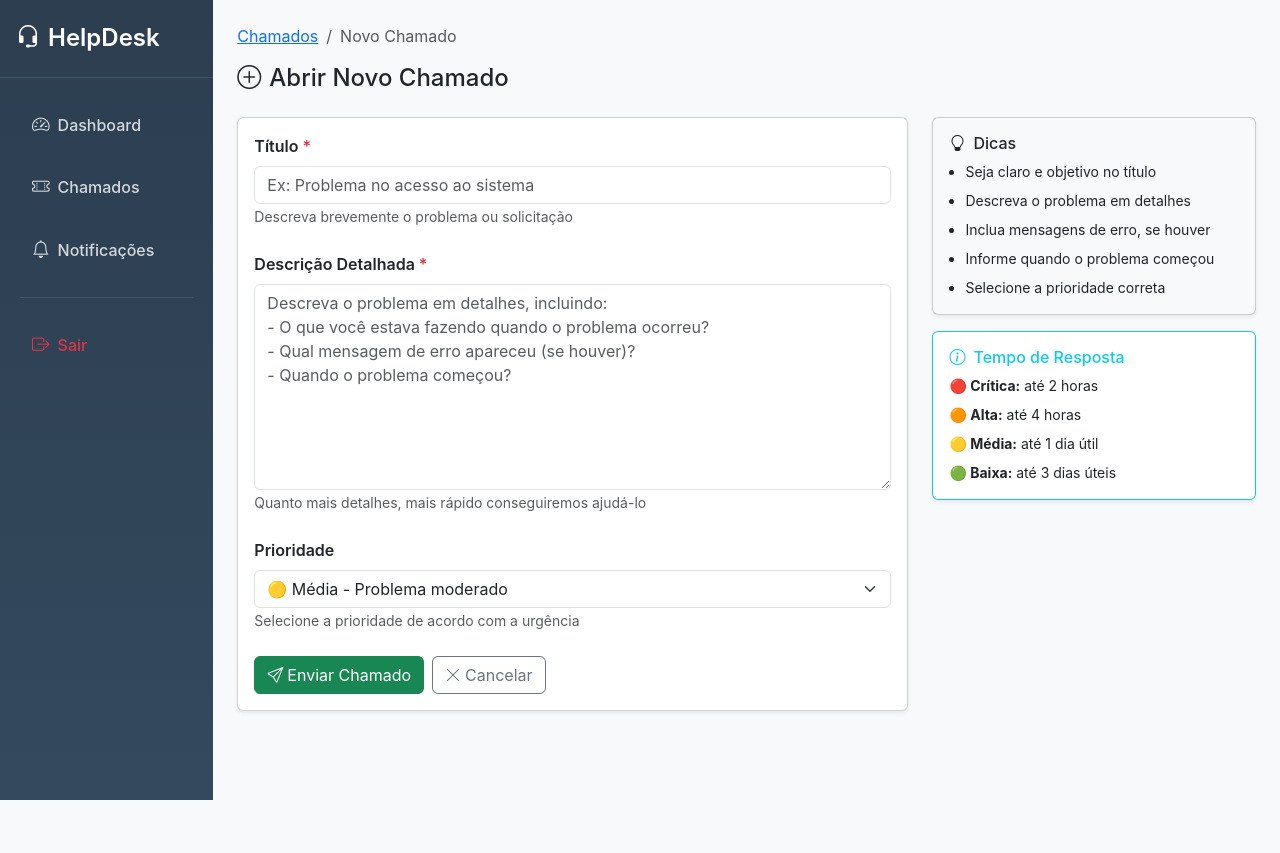
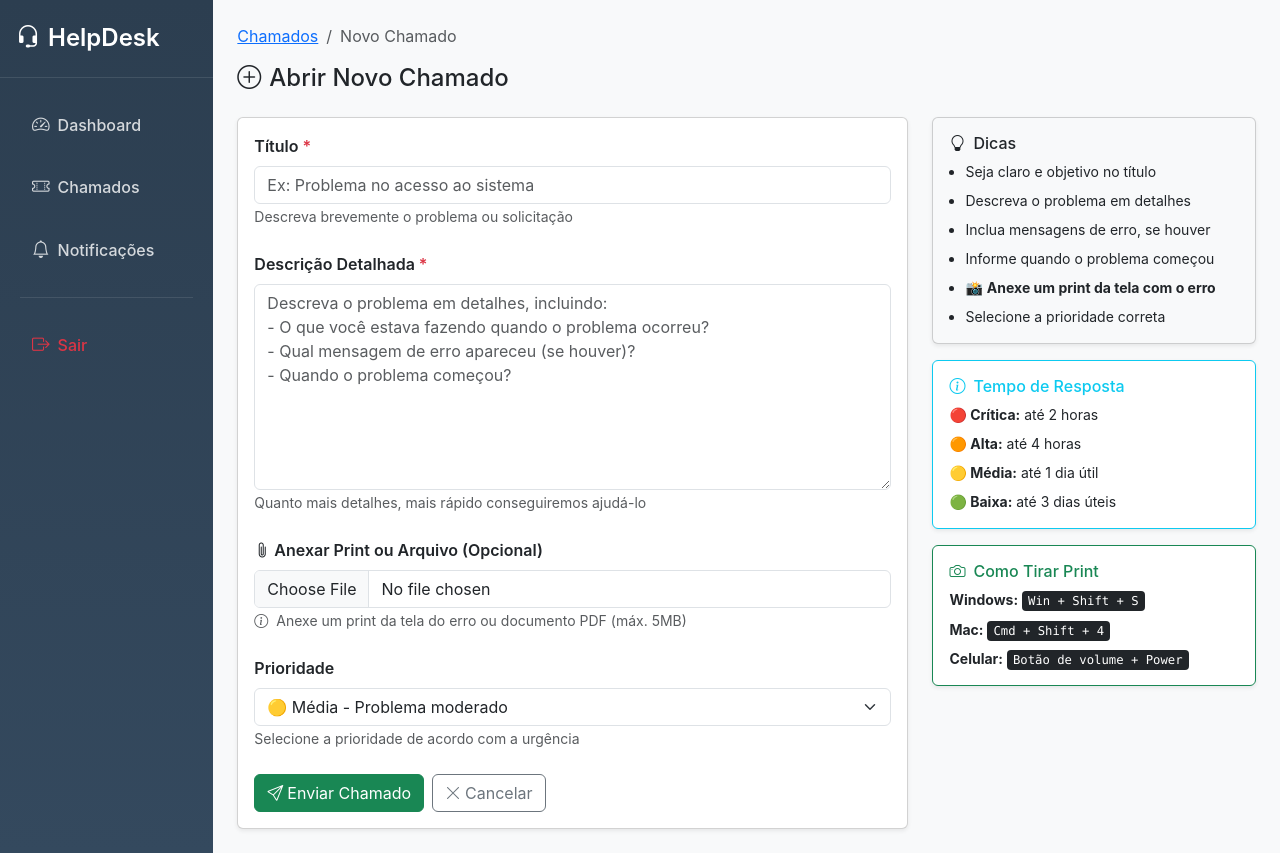
Before and after one commit to MarcusViniciusJose/helpdesk, a PHP site: page /create.php in a window 1280 px wide. Before the commit the page ends 800 px from the top, so only its background shows below. Run offline with PHP 8.4, Linux system fonts and the light colour scheme; some libraries are stand-ins or nearby versions.

Commit message:
Help-Desk 1.1.0
Adição de um novo botão para enviar arquivos ou prints, para facilitar a abertura de chamado.

```diff
--- a/App/views/layouts/main.php
+++ b/App/views/layouts/main.php
@@ -204,19 +204,19 @@ $isAdminOrTI = $currentUser && in_array($currentUser['role'], ['admin', 'ti'], t
                                 </li>
 
                                 <?php if ($isAdminOrTI): ?>
+                                    <li class="nav-item">
+                                        <a class="nav-link" href="<?= BASE_URL ?>/?url=calendar/index">
+                                            <i class="bi bi-calendar-event me-2"></i>Agenda
+                                        </a>
+                                    </li>
+                                <?php endif; ?>
+
+                                <?php if ($isAdminOrTI): ?>
                                 <li class="nav-item">
                                     <a class="nav-link" href="<?= BASE_URL ?>/?url=user/index">
                                         <i class="bi bi-people-fill me-2"></i>Usuários
                                     </a>
                                 </li>
-                                <?php endif; ?>
-
-                                <?php if ($isAdminOrTI): ?>
-                                    <li class="nav-item">
-                                        <a class="nav-link" href="<?= BASE_URL ?>/?url=calendar/index">
-                                            <i class="bi bi-calendar-event me-2"></i>Agenda
-                                        </a>
-                                    </li>
                                 <?php endif; ?>
 
                                 <li class="nav-item">
--- a/App/views/tickets/create.php
+++ b/App/views/tickets/create.php
@@ -22,7 +22,7 @@
   <div class="col-lg-8">
     <div class="card shadow-sm">
       <div class="card-body">
-        <form method="post" action="<?= BASE_URL ?>/?url=ticket/store">
+        <form method="post" action="<?= BASE_URL ?>/?url=ticket/store" enctype="multipart/form-data">
           <div class="mb-4">
             <label class="form-label fw-semibold">
               Título <span class="text-danger">*</span>
@@ -52,26 +52,50 @@
             </small>
           </div>
 
+
+
+            <div class="mb-4">
+              <label class="form-label fw-semibold">
+                <i class="bi bi-paperclip me-1"></i>Anexar Print ou Arquivo (Opcional)
+              </label>
+              <input type="file"
+                    name="attachment"
+                    class="form-control"
+                    accept="image/*,.pdf"
+                    id="fileInput">
+              <small class="form-text text-muted">
+                <i class="bi bi-info-circle me-1"></i>
+                Anexe um print da tela do erro ou documento PDF (máx. 5MB)
+              </small>
+
+              <div id="filePreview" class="mt-3" style="display: none;">
+                <div class="alert alert-info d-flex align-items-center">
+                  <i class="bi bi-file-earmark-image fs-3 me-3"></i>
+                  <div class="flex-grow-1">
+                    <strong id="fileName"></strong>
+                    <div class="small text-muted" id="fileSize"></div>
+                  </div>
+                  <button type="button" class="btn btn-sm btn-outline-danger" onclick="clearFile()">
+                    <i class="bi bi-x-lg"></i> Remover
+                  </button>
+                </div>
+              </div>
+          </div>
+
           <div class="mb-4">
             <label class="form-label fw-semibold">Prioridade</label>
             <select name="priority" class="form-select">
-              <option value="low">
-                🟢 Baixa - Pode aguardar
-              </option>
-              <option value="medium" selected>
-                🟡 Média - Problema moderado
-              </option>
-              <option value="high">
-                🟠 Alta - Problema sério
-              </option>
-              <option value="critical">
-                🔴 Crítica - Sistema parado
-              </option>
+              <option value="low">🟢 Baixa - Pode aguardar</option>
+              <option value="medium" selected>🟡 Média - Problema moderado</option>
+              <option value="high">🟠 Alta - Problema sério</option>
+              <option value="critical">🔴 Crítica - Sistema parado</option>
             </select>
             <small class="form-text text-muted">
               Selecione a prioridade de acordo com a urgência
             </small>
           </div>
+
+
 
           <div class="d-flex gap-2">
             <button type="submit" class="btn btn-success">
@@ -97,6 +121,7 @@
           <li class="mb-2">Descreva o problema em detalhes</li>
           <li class="mb-2">Inclua mensagens de erro, se houver</li>
           <li class="mb-2">Informe quando o problema começou</li>
+          <li class="mb-2">📸 <strong>Anexe um print da tela com o erro</strong></li>
           <li>Selecione a prioridade correta</li>
         </ul>
       </div>
@@ -121,8 +146,56 @@
         </small>
       </div>
     </div>
+
+    <div class="card border-success mt-3 shadow-sm">
+      <div class="card-body">
+        <h6 class="card-title text-success">
+          <i class="bi bi-camera me-2"></i>Como Tirar Print
+        </h6>
+        <small class="d-block mb-2">
+          <strong>Windows:</strong> <kbd>Win + Shift + S</kbd>
+        </small>
+        <small class="d-block mb-2">
+          <strong>Mac:</strong> <kbd>Cmd + Shift + 4</kbd>
+        </small>
+        <small class="d-block">
+          <strong>Celular:</strong> <kbd>Botão de volume + Power</kbd>
+        </small>
+      </div>
+    </div>
   </div>
 </div>
+
+<script>
+document.getElementById('fileInput')?.addEventListener('change', function(e) {
+  const file = e.target.files[0];
+  const preview = document.getElementById('filePreview');
+  const fileName = document.getElementById('fileName');
+  const fileSize = document.getElementById('fileSize');
+
+  if (file) {
+    const maxSize = 5 * 1024 * 1024;
+    if (file.size > maxSize) {
+      alert('Arquivo muito grande! Tamanho máximo: 5MB');
+      e.target.value = '';
+      preview.style.display = 'none';
+      return;
+    }
+
+    fileName.textContent = file.name;
+    const sizeMB = (file.size / (1024 * 1024)).toFixed(2);
+    fileSize.textContent = `Tamanho: ${sizeMB} MB`;
+    preview.style.display = 'block';
+  } else {
+    preview.style.display = 'none';
+  }
+});
+
+function clearFile() {
+  document.getElementById('fileInput').value = '';
+  document.getElementById('filePreview').style.display = 'none';
+}
+</script>
 
 <?php
 $content = ob_get_clean();
```
Also changed, not shown: README.md.
